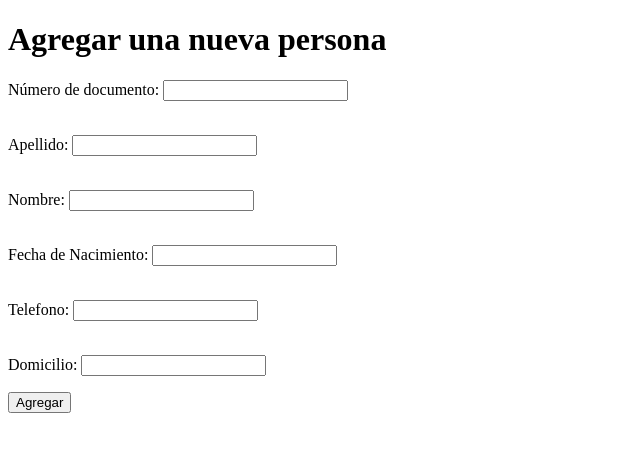
After one commit to thadek/pwd-unco-2023, a PHP site: page /tp4/vista/NuevaPersona.php in a window 1280 px wide. The commit adds this page. Shown: the top 452 px of the page, without its empty margins (0-640 px from the left). Run offline with PHP 8.4, Linux system fonts and the light colour scheme.

Commit message:
Ejercicio 6 listo

```diff
--- /dev/null
+++ b/tp4/vista/NuevaPersona.php
@@ -0,0 +1,146 @@
+<!DOCTYPE html>
+<html>
+<head>
+    <title>Nueva Persona</title>
+
+</head>
+<body>
+    <?php
+    ?>
+
+
+    <h1>Agregar una nueva persona</h1>
+
+    <form action="./accion/accionNuevaPersona.php" method="post">
+        <label for="dni">Número de documento:</label>
+        <input type="text" id="nroDni" name="nroDni" required>
+        <p id="pDni"></p>
+
+        <br>
+        <label for="apellido">Apellido: </label>
+        <input type="text" id="apellido" name="apellido" required>
+        <p id="pApellido"></p>
+
+        <br>
+        <label for="nombre">Nombre: </label>
+        <input type="text" id="nombre" name="nombre" required>
+        <p id="pNombre"></p>
+
+        <br>
+        <label for="fechaNac">Fecha de Nacimiento: </label>
+        <input type="text" id="fechaNac" name="fechaNac" required>
+        <p id="pFechaNac"></p>
+
+        <br>
+        <label for="telefono">Telefono: </label>
+        <input type="text" id="telefono" name="telefono" required>
+        <p id="pTelefono"></p>
+
+        <br>
+        <label for="domicilio">Domicilio: </label>
+        <input type="text" id="domicilio" name="domicilio" required>
+        <p id="pDomicilio"></p>
+
+
+        <input type="submit" onclick="verificar();" value="Agregar">
+    </form>
+
+</body>
+<script>
+
+   function verificar(){
+        let resp = true;
+
+        let dni = parseInt(document.getElementById('nroDni').value);
+        let apellido = document.getElementById('apellido').value;
+        let nombre = document.getElementById('nombre').value;
+        let fechaNac = document.getElementById('fechaNac').value;
+        let telefono = parseInt(document.getElementById('telefono').value);
+        let domicilio = document.getElementById('domicilio').value;
+
+        if(isNaN(dni)){
+            document.getElementById('nroDni').style.border = "1px solid red";
+            document.getElementById('pDni').style.color = "red"
+            document.getElementById('pDni').innerHTML = 'Ingrese un DNI valido';
+            event.preventDefault();
+            resp = false;
+        }else{
+            document.getElementById('nroDni').style.border = "1px solid green"
+        }
+
+        if(apellido == ""){
+            document.getElementById('apellido').style.border = "1px solid red";
+            document.getElementById('pApellido').style.color = "red"
+            document.getElementById('pApellido').innerHTML = 'Ingrese un apellido';
+            event.preventDefault();
+            resp = false;
+        }else{
+            document.getElementById('apellido').style.border = "1px solid green"
+        }
+
+        if(nombre == ""){
+            document.getElementById('nombre').style.border = "1px solid red";
+            document.getElementById('pNombre').style.color = "red"
+            document.getElementById('pNombre').innerHTML = 'Ingrese un nombre';
+            event.preventDefault();
+            resp = false;
+        }else{
+            document.getElementById('nombre').style.border = "1px solid green"
+        }
+
+        if(isNaN(telefono)){
+            document.getElementById('telefono').style.border = "1px solid red";
+            document.getElementById('pTelefono').style.color = "red"
+            document.getElementById('pTelefono').innerHTML = 'Ingrese numero de telefono';
+            event.preventDefault();
+            resp = false;
+        }else{
+            document.getElementById('telefono').style.border = "1px solid green"
+        }
+
+        if(domicilio == ""){
+            document.getElementById('domicilio').style.border = "1px solid red";
+            document.getElementById('pDomicilio').style.color = "red"
+            document.getElementById('pDomicilio').innerHTML = 'Ingrese un domicilio';
+            event.preventDefault();
+            resp = false;
+        }else{
+            document.getElementById('domicilio').style.border = "1px solid green"
+        }
+
+        if (!validarFecha(fechaNac)) {
+            document.getElementById('fechaNac').style.border = "1px solid red";
+            document.getElementById('pFechaNac').style.color = "red"
+            document.getElementById('pFechaNac').innerHTML = 'Ingrese una fecha valida';
+            event.preventDefault();
+            resp = false;
+        }else{
+            document.getElementById('fechaNac').style.border = "1px solid green"
+        }
+
+        return resp
+    }
+
+    function validarFecha(fecha) {
+    var partes = fecha.split("/");
+    if (partes.length !== 3) {
+        return false; // No tiene el formato esperado (deben haber tres partes separadas por "/")
+    }
+
+    var dia = parseInt(partes[0], 10);
+    var mes = parseInt(partes[1], 10);
+    var año = parseInt(partes[2], 10);
+
+    // Verificar si es una fecha válida
+    var fechaValida = new Date(año, mes - 1, dia); // Restar 1 al mes (enero es 0)
+
+    return (
+        dia === fechaValida.getDate() &&
+        mes - 1 === fechaValida.getMonth() &&
+        año === fechaValida.getFullYear()
+    );
+}
+
+
+</script>
+</html>
```
Also changed, not shown: tp4/control/AbmPersona.php (+4 -3 lines), tp4/vista/accion/accionNuevaPersona.php (added, +47 -0 lines).
